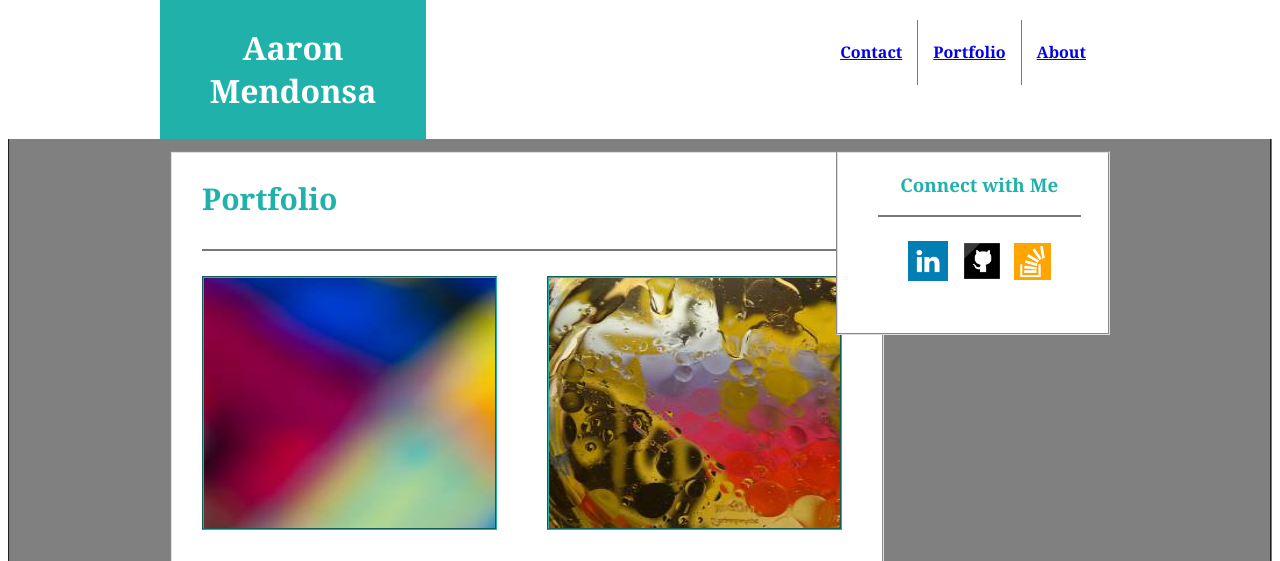
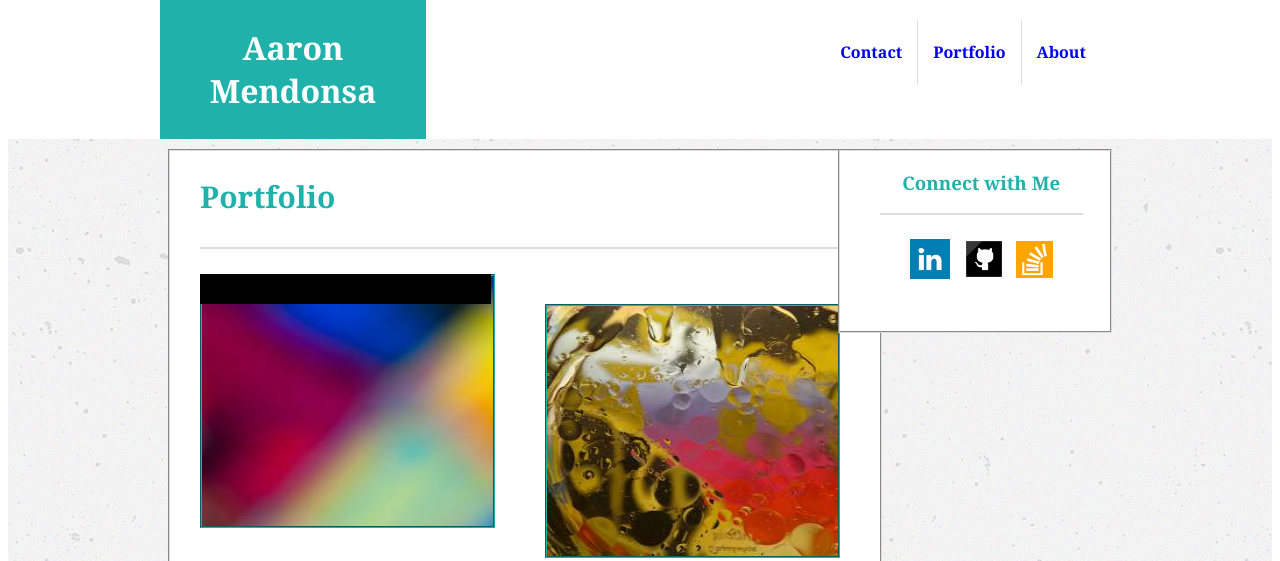
Before and after one commit to thesides/Basic-Portfolio, a plain HTML site: page portfolio.html in a window 1280 px wide. Shown: the top 561 px of the page. Drawn offline with Linux system fonts and the light colour scheme.

Commit message:
everything done except z index labels

```diff
--- a/assets/css/style.css
+++ b/assets/css/style.css
@@ -40,6 +40,7 @@
 		position: absolute;
 		right: 194px;
 		top: 20px;
+		text-decoration: none;
 
 	}
 
@@ -47,7 +48,7 @@
 		float: right;
 		padding-left: 15px;
 		margin-bottom: 10px;
-
+		text-decoration: none;
 
 	}
 
@@ -55,31 +56,33 @@
 		float: right;
 		padding-right: 15px;
 		padding-left: 15px;
-		border-right: 1px solid #777777;
+		border-right: 1px solid #dddddd;
 		margin-bottom: 10px;
+		text-decoration: none;
 	}
 
 	.contact {
 		float: right;
 		padding-right: 15px;
-		border-right: 1px solid #777777;
+		border-right: 1px solid #dddddd;
 		margin-bottom: 10px;
+		text-decoration: none;
 
 	}
 
 	.background {
-		background: gray;
-		background-size: 100%;
+		background-image: url("../images/background.png");
+
 		clear: both;
 		padding: 60px;
 		overflow-y: auto;
-		border: 2px groove #777777;
+
 		margin-top: 89px;
 
 	}
 
 	.biotitle{
-		border-bottom: 2px solid #777777;
+		border-bottom: 2px solid #dddddd;
 		padding-bottom: 30px;
 	}
 
@@ -138,7 +141,7 @@
 	}
 
 	.connect {
-		border-bottom: 2px solid #777777;
+		border-bottom: 2px solid #dddddd;
 		width: 75%;
 		position: absolute;
 		left: 40px;
@@ -201,6 +204,17 @@
 		height: 250px;
 		width: 291px;
 		float: left;
+		z-index: -1;
+	}
+
+	.hangmanlabel {
+		height: 30px;
+		width: 291px;
+		position: relative;
+		box-sizing: border-box;
+		z-index: 1;
+		background: black;
+		color: white;
 	}
 
 			.RPGGame {
@@ -261,4 +275,16 @@
 		font-size: 30px;
 	}
 
+	a:link {
+    	text-decoration: none;
+	}
+
+	a:visited {
+    	text-decoration: none;
+	}
+
+	a:hover {
+    	text-decoration: underline;
+    	color: red;
+	}
 </style>
--- a/portfolio.html
+++ b/portfolio.html
@@ -40,6 +40,7 @@
 
 
 				<img class="hangman" src="assets/images/img1.jpg">
+					<div class="hangmanlabel"><h4>Hangman</h4></div>
 			<!--this is the 1st row/container for Hangman-->
 					<img class="RPGGame" src="assets/images/img2.jpg">
 					<!--this is the container for 2nd box, 1st row, RPG Game-->
```
